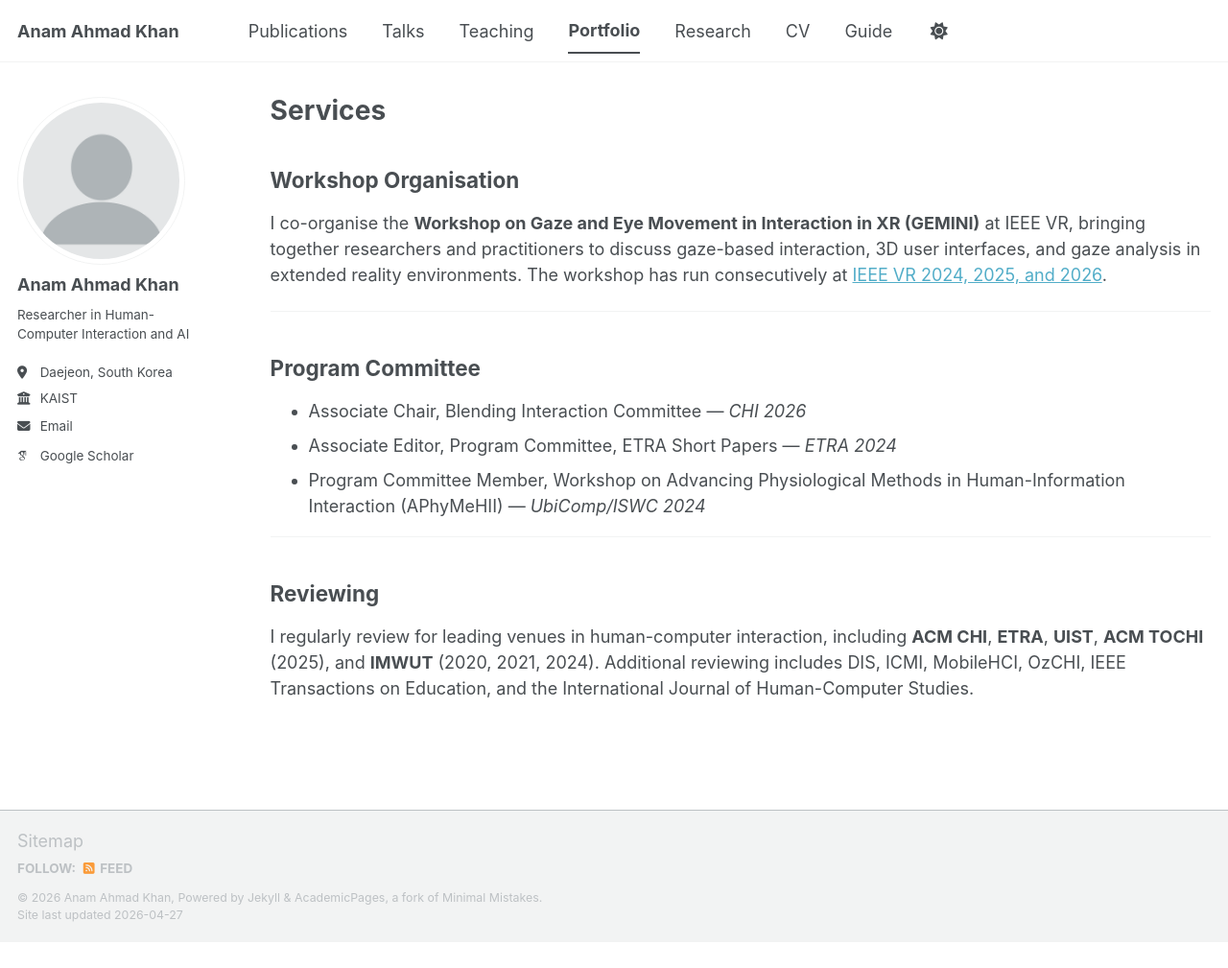
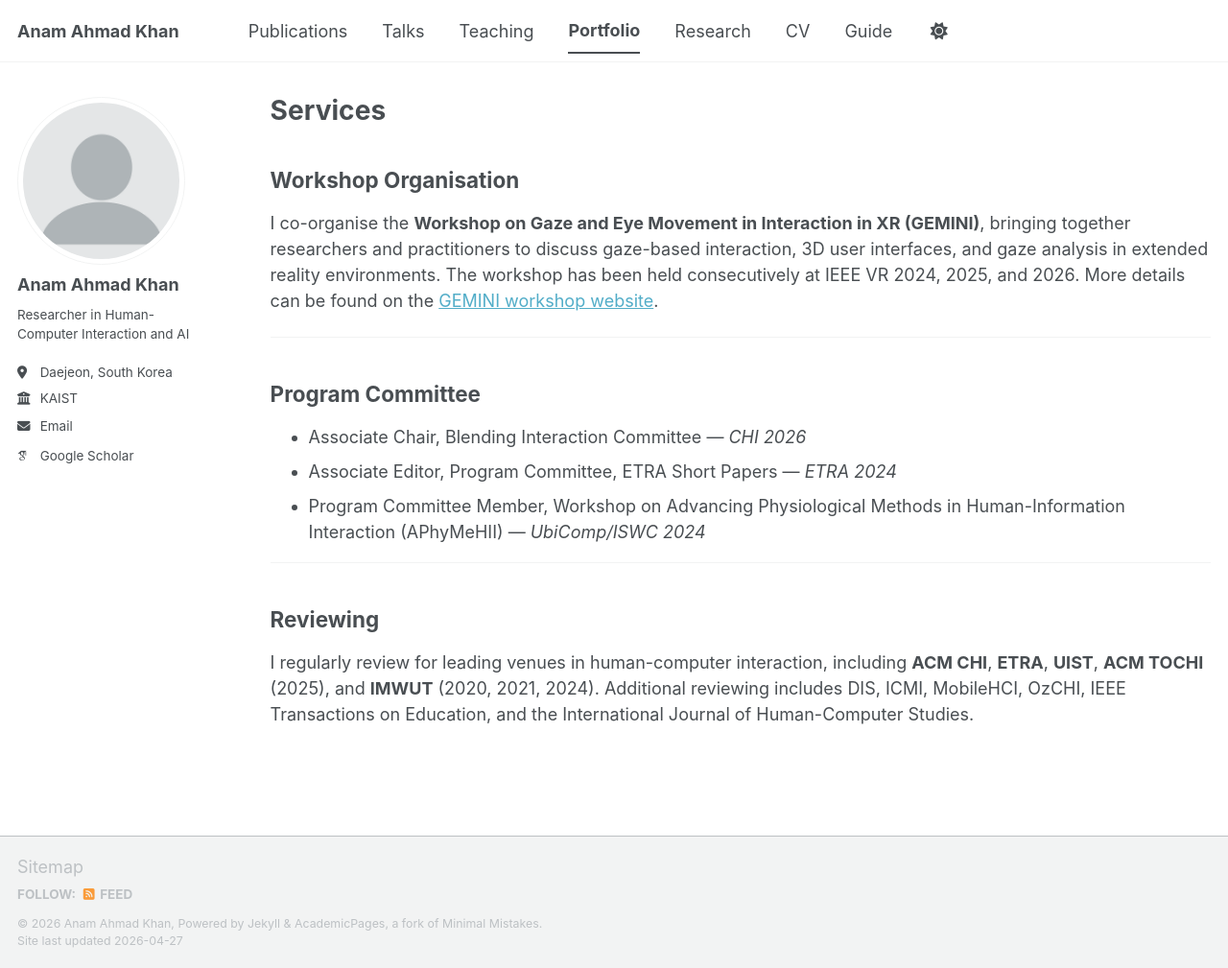
Before and after one commit to khananamahmad3-max/anamkhan.github.io, a Jekyll site: the page built from _pages/portfolio.html, in a window 1280 px wide and 1009 px high. Shown: the whole window at 96% size. Built offline with Jekyll 4.4.1, drawn with Linux system fonts in a browser that asks for light colours; some web fonts are replaced; a script bundle is joined from its source files by our own code; library files that are not in the unit come from our copies.

Commit message:
Update portfolio.html

```diff
--- a/_pages/portfolio.html
+++ b/_pages/portfolio.html
@@ -9,9 +9,7 @@ author_profile: true
 
 <h2>Workshop Organisation</h2>
 <p>
-I co-organise the <strong> Workshop on Gaze and Eye Movement in Interaction in XR (GEMINI)</strong> at IEEE VR, bringing together researchers and practitioners to discuss gaze-based interaction, 3D user interfaces, and gaze analysis in extended reality environments. The workshop has run consecutively at <a href="https://sites.google.com/view/wgemini/" target="_blank">IEEE VR 2024, 2025, and 2026</a>.
-</p>
-
+I co-organise the <strong>Workshop on Gaze and Eye Movement in Interaction in XR (GEMINI)</strong>, bringing together researchers and practitioners to discuss gaze-based interaction, 3D user interfaces, and gaze analysis in extended reality environments. The workshop has been held consecutively at IEEE VR 2024, 2025, and 2026. More details can be found on the <a href="https://sites.google.com/view/gemini-2026/home" target="_blank">GEMINI workshop website</a>.</p>
 <hr>
 
 <h2>Program Committee</h2>
```
